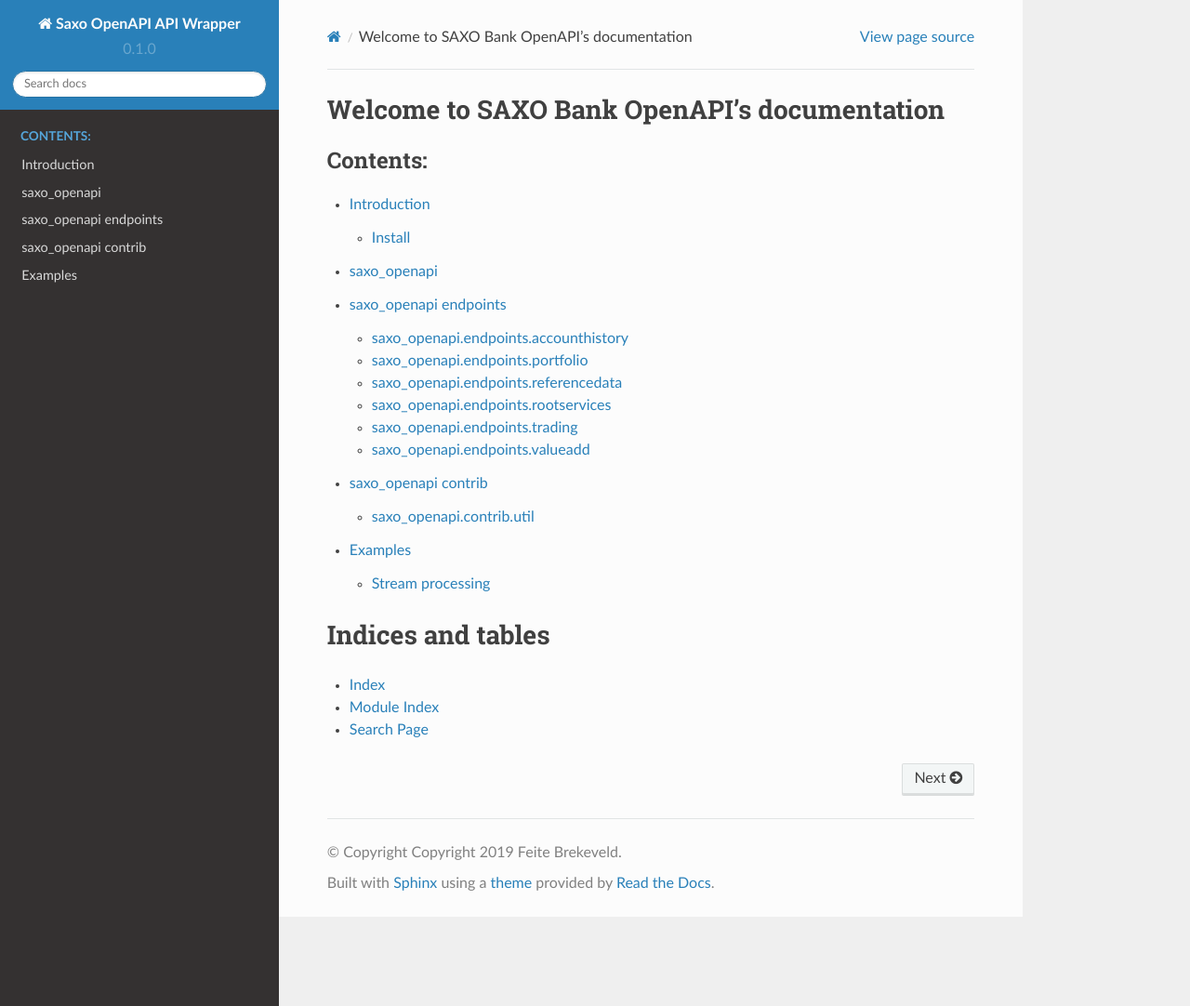
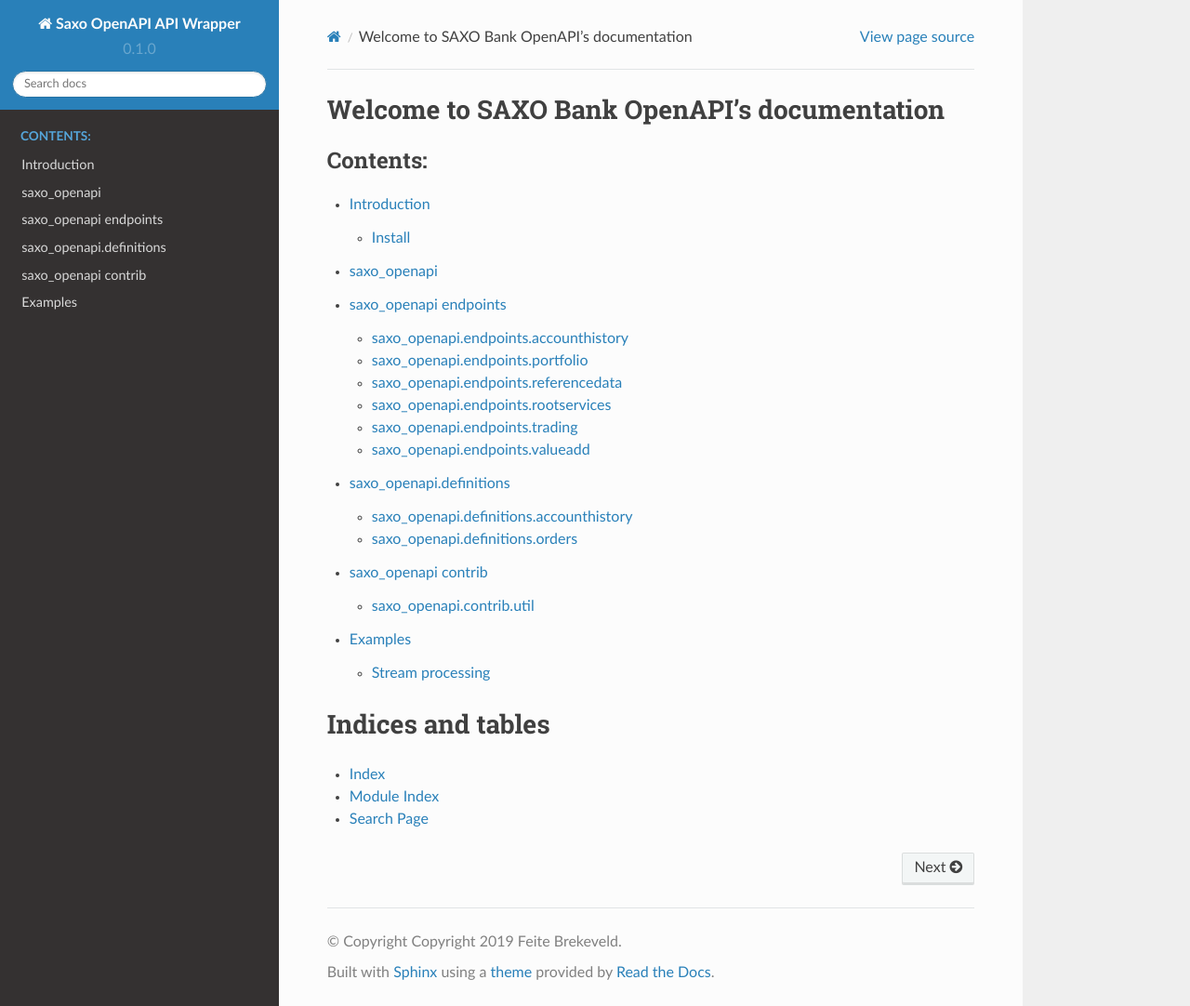
Before and after one commit to hootnot/saxo_openapi, a Sphinx documentation site: the page built from docs/index.rst, in a window 1280 px wide and 1082 px high. Shown: the whole window at 93% size. Built offline with Sphinx 7.4.7 and the Read the Docs theme 2.0.0, drawn with Linux system fonts in a browser that asks for light colours.

Commit message:
initial docs for 'definitions'

```diff
--- a/docs/index.rst
+++ b/docs/index.rst
@@ -10,6 +10,7 @@
    saxo_openapi
 
    saxo_openapi.endpoints
+   saxo_openapi.definitions
    saxo_openapi.contrib
 
    examples
--- /dev/null
+++ b/docs/saxo_openapi.definitions.accounthistory.rst
@@ -0,0 +1,8 @@
+saxo_openapi.definitions.accounthistory
+~~~~~~~~~~~~~~~~~~~~~~~~~~~~~~~~~~~~~~~
+
+.. automodule:: saxo_openapi.definitions.accounthistory
+    :members:
+    :undoc-members:
+    :show-inheritance:
+    :special-members: __getitem__
--- /dev/null
+++ b/docs/saxo_openapi.definitions.orders.rst
@@ -0,0 +1,8 @@
+saxo_openapi.definitions.orders
+~~~~~~~~~~~~~~~~~~~~~~~~~~~~~~~
+
+.. automodule:: saxo_openapi.definitions.orders
+    :members:
+    :undoc-members:
+    :show-inheritance:
+    :special-members: __getitem__
--- /dev/null
+++ b/docs/saxo_openapi.definitions.rst
@@ -0,0 +1,15 @@
+saxo_openapi.definitions
+========================
+
+The :mod:`saxo_openapi.definitions` module holds all the definitions as in the
+definitions appear throughout the documentation, see developer.saxo_.
+
+.. _developer.saxo: https://developer.saxo
+
+
+.. toctree::
+   :maxdepth: 3
+
+
+   saxo_openapi.definitions.accounthistory
+   saxo_openapi.definitions.orders
```
